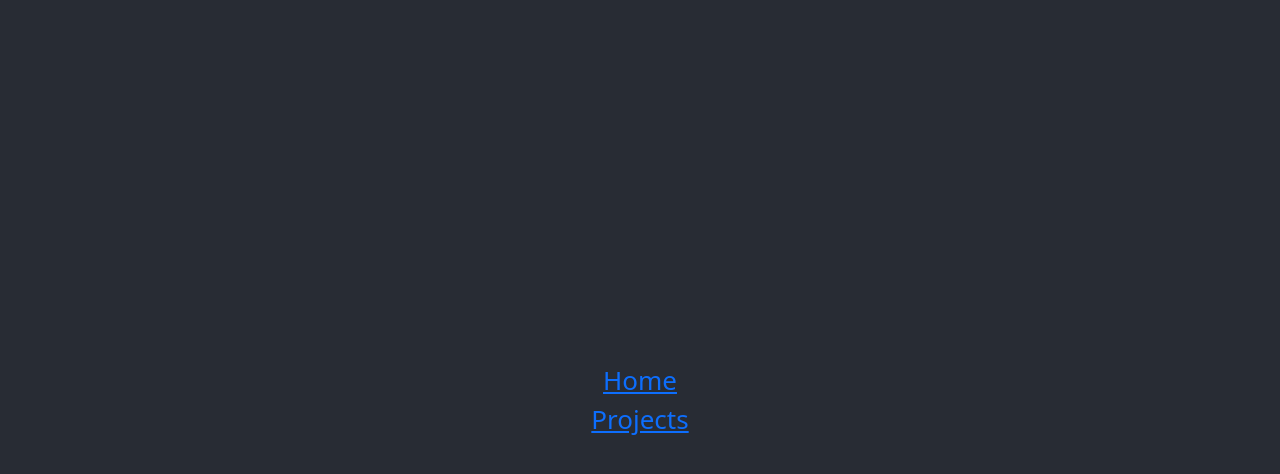
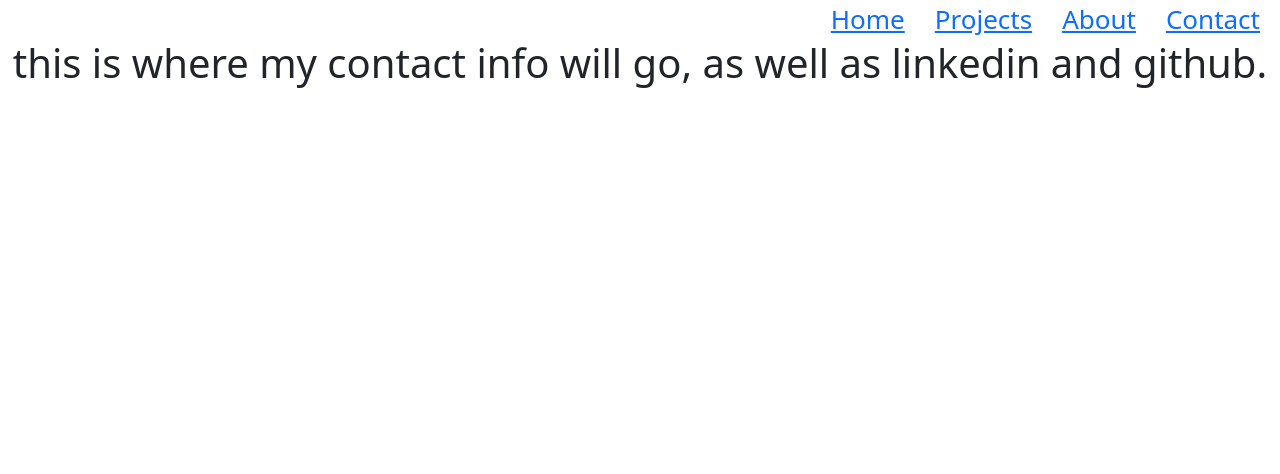
Before and after one commit to Purefallen11/Portfolio, a React (Create React App) app: page /contact in a window 1280 px wide. Shown: the top 474 px of the page. Built offline with nearby package versions, Linux system fonts and the light colour scheme.

Commit message:
got done with setting up nav bar

```diff
--- a/src/App.css
+++ b/src/App.css
@@ -2,37 +2,20 @@
   text-align: center;
 }
 
-.App-logo {
-  height: 40vmin;
-  pointer-events: none;
-}
-
-@media (prefers-reduced-motion: no-preference) {
-  .App-logo {
-    animation: App-logo-spin infinite 20s linear;
-  }
-}
-
 .App-header {
-  background-color: #282c34;
-  min-height: 100vh;
   display: flex;
-  flex-direction: column;
-  align-items: center;
-  justify-content: center;
+  justify-content: flex-end;
+  flex-direction: row;
   font-size: calc(10px + 2vmin);
+  column-gap: 30px;
+  margin-right: 20px;
   color: white;
 }
 
-.App-link {
-  color: #61dafb;
+.logo{
+  position: relative;
+  justify-content: start;
+  flex-direction: row;
+
+  float: right;
 }
-
-@keyframes App-logo-spin {
-  from {
-    transform: rotate(0deg);
-  }
-  to {
-    transform: rotate(360deg);
-  }
-}
--- a/src/App.js
+++ b/src/App.js
@@ -1,18 +1,29 @@
 import './App.css';
-import { Link, Route, Switch } from 'react-router-dom'
+import React from 'react'
+import {Link, Route, Switch } from 'react-router-dom'
+import Projects from './components/Projects'
+import About from './components/About'
+import Contact from './components/Contact'
+
+
 
 
 function App() {
   return (
     <div className="App">
-      <header className="App-header">
-        <Link to="/">Home</Link>
+      <header className='App-header'>
+        <div className="logo">
+          <Link to ="/">Home</Link>
+        </div>
         <Link to="/projects">Projects</Link>
+        <Link to="/about">About</Link>
+        <Link to ="/contact">Contact</Link>
+
       </header>
-      <Switch>
-        <Route path="/"></Route>
-        <Route path="projects"></Route>
-      </Switch>
+        <Route exact path="/" />
+        <Route path="/projects" component={Projects} />
+        <Route path="/about" component={About} />
+        <Route path="/contact" component={Contact} />
     </div>
   );
 }
--- /dev/null
+++ b/src/components/About.js
@@ -0,0 +1,9 @@
+import React from 'react'
+
+const About = (props) => {
+	return (
+		<h1> things to learn about me </h1>
+	)
+}
+
+export default About
--- /dev/null
+++ b/src/components/Contact.js
@@ -0,0 +1,9 @@
+import React from 'react'
+
+const Contact = (props) => {
+	return (
+		<h1> this is where my contact info will go, as well as linkedin and github.</h1>
+	)
+}
+
+export default Contact
--- /dev/null
+++ b/src/components/Projects.js
@@ -0,0 +1,12 @@
+import React from 'react'
+
+
+const Projects = (props) => {
+	return(
+
+		<h1>Projects go here</h1>
+	)
+
+}
+
+export default Projects
```
Also changed, not shown: components/Projects.js (deleted).
